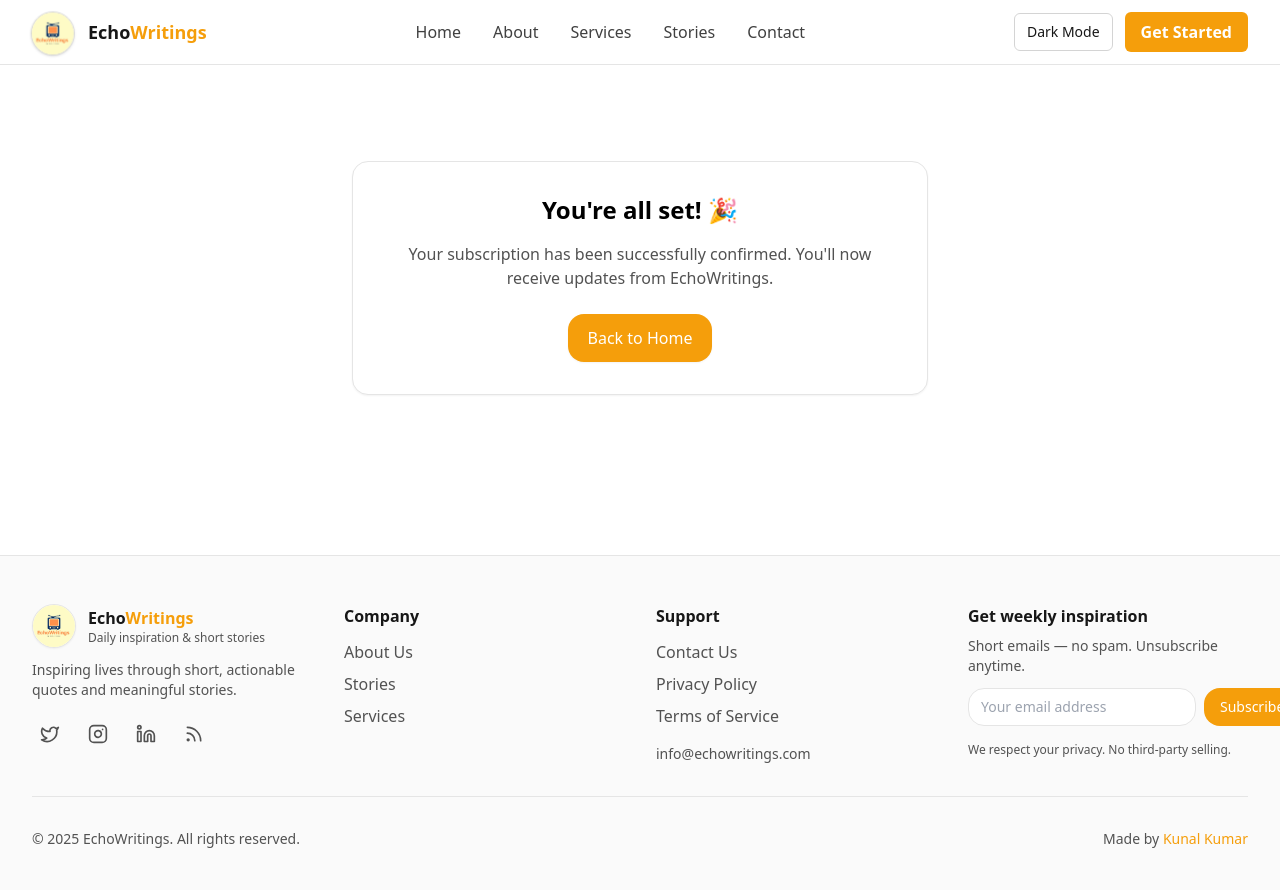
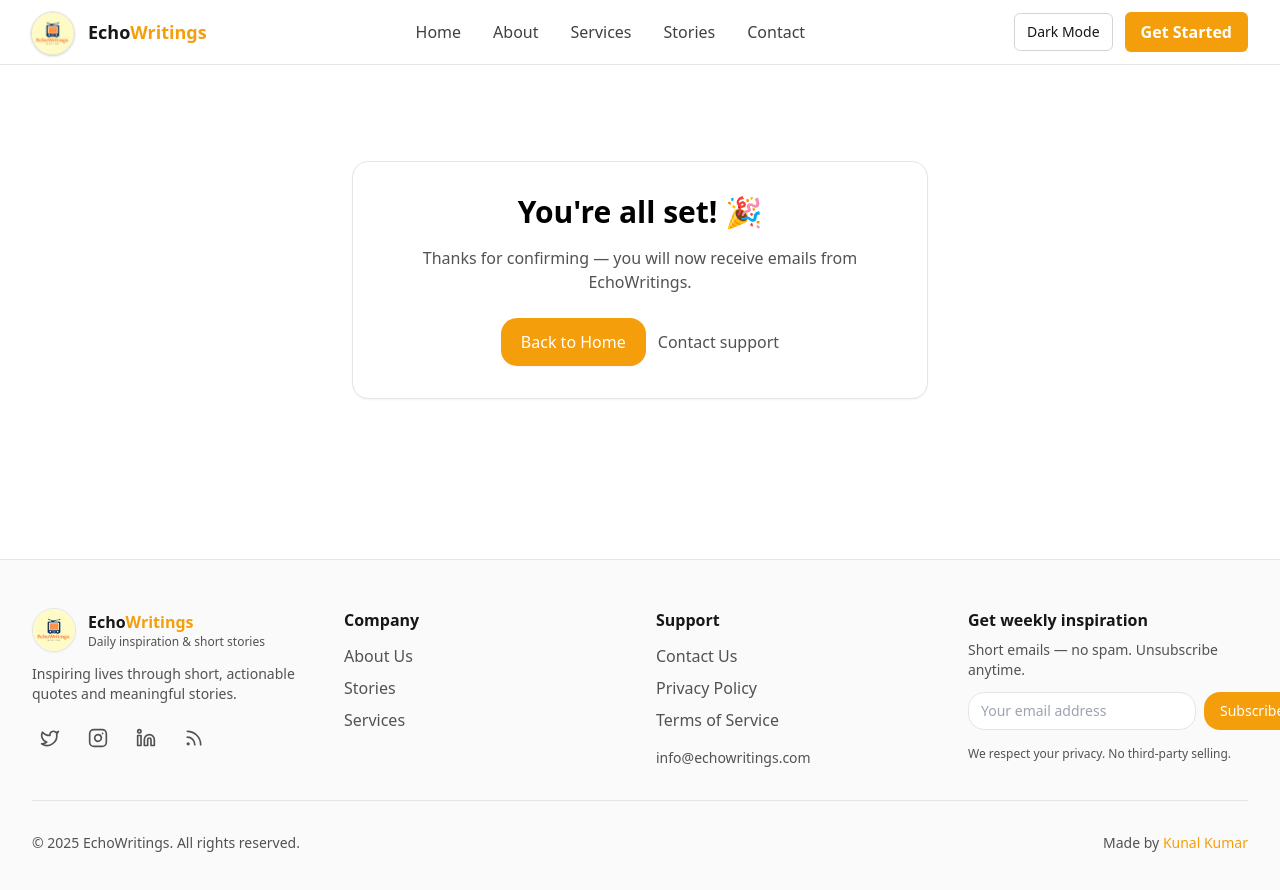
Before and after one commit to Kunalkumarxyz/echowritings-frontend, a React (Vite) app: page /subscribe-thanks in a window 1280 px wide. Shown: the top 890 px of the page. Built offline with nearby package versions, Linux system fonts and the light colour scheme; no server answers.

Commit message:
Update SubscribeThanks.jsx

```diff
--- a/src/pages/SubscribeThanks.jsx
+++ b/src/pages/SubscribeThanks.jsx
@@ -4,15 +4,24 @@ export default function SubscribeThanks() {
   return (
     <main className="container-px mx-auto py-24 text-center">
       <div className="max-w-xl mx-auto card p-8 rounded-2xl">
-        <h1 className="text-2xl font-semibold mb-4">You're all set! 🎉</h1>
+        <h1 className="text-2xl md:text-3xl font-semibold mb-4">You're all set! 🎉</h1>
         <p className="muted mb-6">
-          Your subscription has been successfully confirmed.
-          You'll now receive updates from EchoWritings.
+          Thanks for confirming — you will now receive emails from EchoWritings.
         </p>
 
-        <Link to="/" className="btn btn-primary">
-          Back to Home
-        </Link>
+        <div className="flex items-center justify-center gap-3">
+          <Link to="/" className="btn btn-primary">Back to Home</Link>
+          <a
+            href="mailto:info@echowritings.com"
+            className="muted hover:underline"
+            onClick={(e) => {
+              // Remove default focus/border on some mobile browsers (if needed)
+              try { e.currentTarget.blur(); } catch {}
+            }}
+          >
+            Contact support
+          </a>
+        </div>
       </div>
     </main>
   );
```
